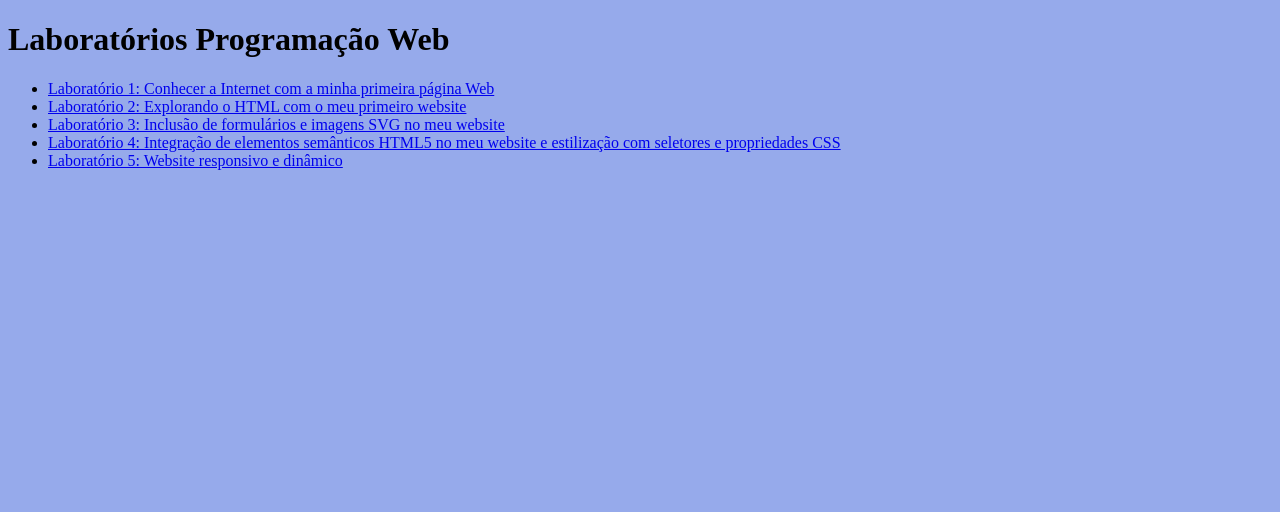
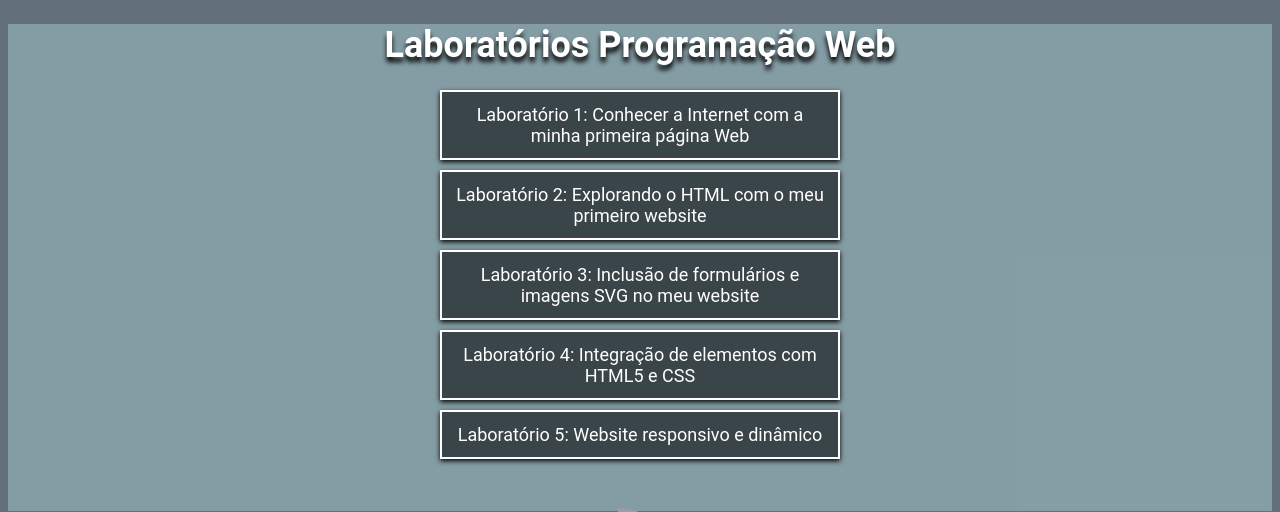
Before and after one commit to JoaoLima-21906948/pw-lab1, a PHP site: page / in a window 1280 px wide. Shown: the top 512 px of the page. Run offline with PHP 8.4, Linux system fonts and the light colour scheme.

Commit message:
Add files via upload

```diff
--- /dev/null
+++ b/estilos.css
@@ -0,0 +1,87 @@
+html{
+    background-color: rgba(8, 29, 49, 0.63);
+    height: 100%
+}
+
+body {
+    font-family: 'Roboto', sans-serif;
+    font-size: large;
+    background-color:rgba(153, 184, 189, 0.63);
+}
+
+.vertical-menu {
+    width: 400px;
+}
+
+.vertical-menu a {
+    background-color: rgba(17, 18, 19, 0.63);
+    color: white;
+    display: block;
+    padding: 12px;
+    text-decoration: none;
+    margin-bottom: 10px;
+    border: 2px solid white;
+    box-shadow: black 0 2px 5px 0;
+    text-align: center;
+}
+
+.vertical-menu a:hover { background-color: rgb(31, 35, 37); }
+
+.wave {
+    float: left;
+    margin: 20px;
+    animation: wave  ease-in-out 0.5s infinite alternate;
+    transform-origin: center -20px;
+    animation-play-state: paused;
+  }
+
+  .wave:hover {
+    animation: wave  ease-in-out 0.5s infinite alternate;
+    transform-origin: center -20px;
+  }
+
+  .wave img {
+    border: 5px solid rgb(255, 255, 255);
+    background-color: rgb(117, 114, 114);
+    display: block;
+    width: 150px;
+    height: 150px;
+    margin-left: 20px;
+  }
+
+  .wave figcaption {
+    text-align: center;
+  }
+
+  .wave:after{
+    content: '';
+    position: absolute;
+    width: 20px;
+    height: 20px;
+    border: 1.5px solid rgb(255, 255, 255);
+    top: -10px;
+    left: 50%;
+    z-index: 0;
+    border-bottom: none;
+    border-right: none;
+    transform: rotate(45deg);
+  }
+
+  .wave:before{
+    content: '';
+    position: absolute;
+    top: -23px;
+    left: 50%;
+    display: block;
+    height: 44px;
+    width: 47px;
+    background-image: url(https://cdn.hashnode.com/res/hashnode/image/upload/v1602040503586/FW6g79WBY.png);
+    background-size: 20px 20px;
+    background-repeat: no-repeat;
+    z-index: 16;
+  }
+
+  @keyframes wave {
+    0% { transform: rotate(10deg); }
+    100% { transform: rotate(-10deg); }
+  }
--- a/index.html
+++ b/index.html
@@ -4,16 +4,35 @@
     <meta charset="UTF-8">
     <title>PW Labs</title>
     <link rel="shortcut icon" type="image/x-icon" href="images/home.png"/>
-    <body style="background-color:rgb(150, 170, 235)"></body>
+    <link href="estilos.css" type="text/css" rel="stylesheet">
 </head>
+
 <body>
-    <h1>Laboratórios Programação Web</h1>
-    <ul>
-        <li><a href="lab1/index.html">Laboratório 1: Conhecer a Internet com a minha primeira página Web</a></li>
-        <li><a href="lab2/index.html">Laboratório 2: Explorando o HTML com o meu primeiro website</a></li>
-        <li><a href="lab3/index.html">Laboratório 3: Inclusão de formulários e imagens SVG no meu website</a></li>
-        <li><a href="lab4/index.html">Laboratório 4: Integração de elementos semânticos HTML5 no meu website e estilização com seletores e propriedades CSS</a></li>
-        <li><a href="lab5/index.html">Laboratório 5: Website responsivo e dinâmico</a></li>
-    </ul>
+    <center>
+        <h1 style="color: white; text-shadow: black 0 5px 5px;"> Laboratórios Programação Web </h1>
+        <div class="vertical-menu">
+            <span title="Conhecer a Internet com a minha primeira página Web">
+                <a href="lab1/index.html">Laboratório 1: Conhecer a Internet com a minha primeira página Web</a>
+            </span>
+
+            <span title="Explorando o HTML com o meu primeiro website">
+                <a href="lab2/index.html">Laboratório 2: Explorando o HTML com o meu primeiro website</a>
+            </span>
+
+            <span title="Inclusão de formulários e imagens SVG no meu website">
+                <a href="lab3/index.html">Laboratório 3: Inclusão de formulários e imagens SVG no meu website</a>
+            </span>
+
+            <span title="Integração de elementos semânticos HTML5 no meu website e estilização com seletores e propriedades CSS">
+                <a href="lab4/index.html">Laboratório 4: Integração de elementos com HTML5 e CSS</a>
+            </span>
+
+            <span title="Website responsivo e dinâmico">
+                <a href="lab5/index.html">Laboratório 5: Website responsivo e dinâmico</a>
+            </span>
+        </div>
+    </center>
+    <br><br>
+    <figure class="wave" style="margin-left: 520px;"><img src="images/home.png" width="150px" ></figure>
 </body>
 </html>
--- a/lab5/html5-css.html
+++ b/lab5/html5-css.html
@@ -12,6 +12,7 @@
 </head>
 
 <body>
+  <br>
   <div class="parent">
     <div class="div1">
       <header>
@@ -20,9 +21,7 @@
         <br>
         <center>
           <figure>
-            <img src="images/dragao1.png" alt="japanese dragon">
-            <img src="images/tokyo2.png" alt="tokyo city">
-            <img src="images/dragao2.png" alt="japanese dragon">
+            <img src="images/image3.jpg" alt="tokyo city" width="700" height="350">
           </figure>
         </center>
       </header>
@@ -304,6 +303,7 @@
         </aside>
     </div>
   </div>
+  <br>
       <footer>
         <p>João Lima | 21906948 | ULHT | 2º Ano</p>
       </footer>
--- a/lab5/info.html
+++ b/lab5/info.html
@@ -12,6 +12,7 @@
 </head>
 
 <body>
+  <br>
   <div class="parent">
     <div class="div1">
       <header>
@@ -20,9 +21,7 @@
         <br>
         <center>
           <figure>
-            <img src="images/dragao1.png" alt="japanese dragon">
-            <img src="images/tokyo2.png" alt="tokyo city">
-            <img src="images/dragao2.png" alt="japanese dragon">
+            <img src="images/image3.jpg" alt="tokyo city" width="700" height="350">
           </figure>
         </center>
       </header>
@@ -185,6 +184,7 @@
         </aside>
     </div>
   </div>
+  <br>
       <footer>
         <p>João Lima | 21906948 | ULHT | 2º Ano</p>
       </footer>
--- a/lab5/local.html
+++ b/lab5/local.html
@@ -12,6 +12,7 @@
 </head>
 
 <body>
+  <br>
   <div class="parent">
     <div class="div1">
       <header>
@@ -20,9 +21,7 @@
         <br>
         <center>
           <figure>
-            <img src="images/dragao1.png" alt="japanese dragon">
-            <img src="images/tokyo2.png" alt="tokyo city">
-            <img src="images/dragao2.png" alt="japanese dragon">
+            <img src="images/image3.jpg" alt="tokyo city" width="700" height="350">
           </figure>
         </center>
       </header>
@@ -169,6 +168,7 @@
         </aside>
     </div>
   </div>
+  <br>
       <footer>
         <p>João Lima | 21906948 | ULHT | 2º Ano</p>
       </footer>
--- a/lab5/multimedia.html
+++ b/lab5/multimedia.html
@@ -12,6 +12,7 @@
 </head>
 
 <body>
+  <br>
   <div class="parent">
     <div class="div1">
       <header>
@@ -20,9 +21,7 @@
         <br>
         <center>
           <figure>
-            <img src="images/dragao1.png" alt="japanese dragon">
-            <img src="images/tokyo2.png" alt="tokyo city">
-            <img src="images/dragao2.png" alt="japanese dragon">
+            <img src="images/image3.jpg" alt="tokyo city" width="700" height="350">
           </figure>
         </center>
       </header>
@@ -249,6 +248,7 @@
       </aside>
     </div>
   </div>
+  <br>
   <footer>
     <p>João Lima | 21906948 | ULHT | 2º Ano</p>
   </footer>
```
Also changed, not shown: lab5/comentarios.html (+5 -6 lines), lab5/estilos.css (+20 -12 lines), lab5/index.html (+8 -44 lines), lab5/quizz.html (+5 -5 lines), lab5/images/image3.jpg (added), lab5/images/video.jpg (added), lab5/images/video5.gif (added), lab5/images/video6.gif (added).
